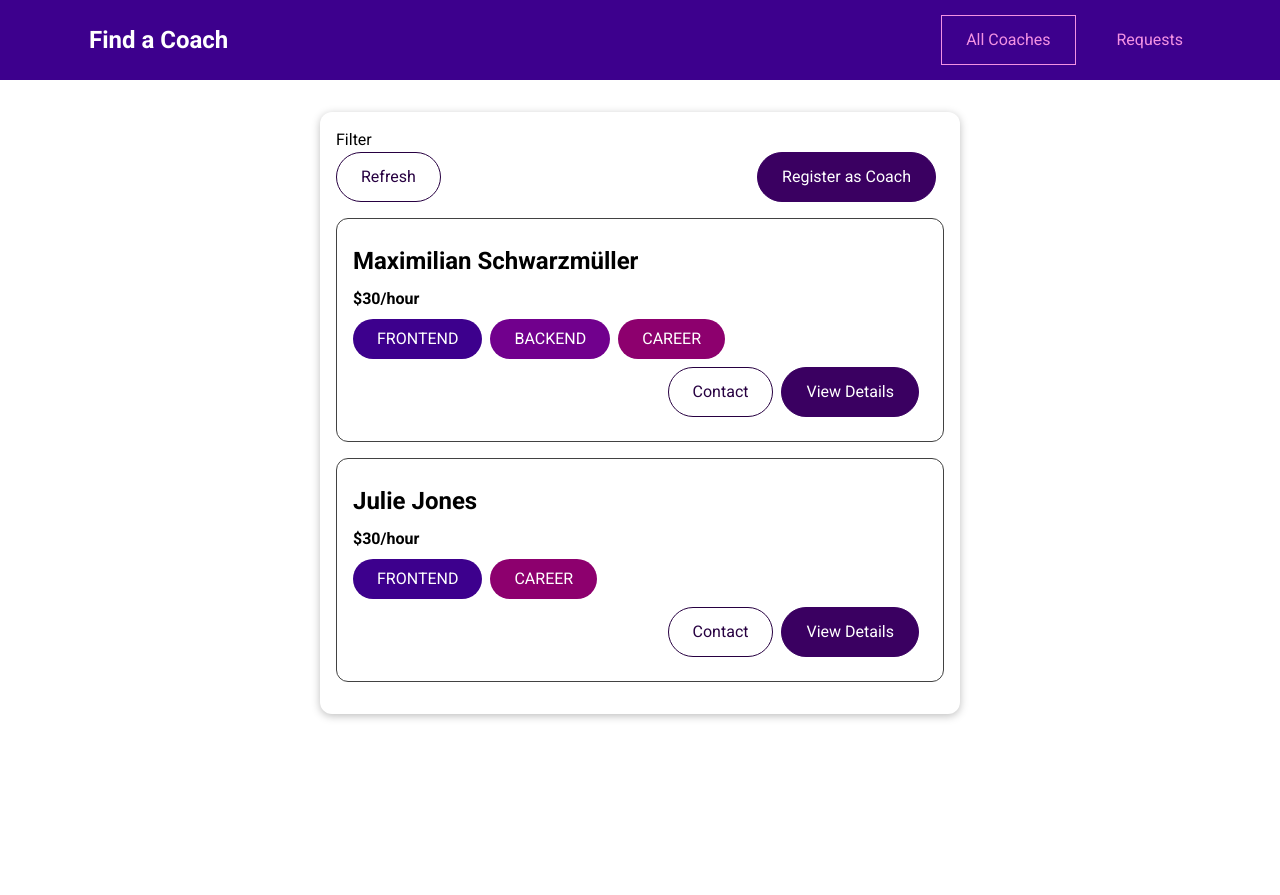
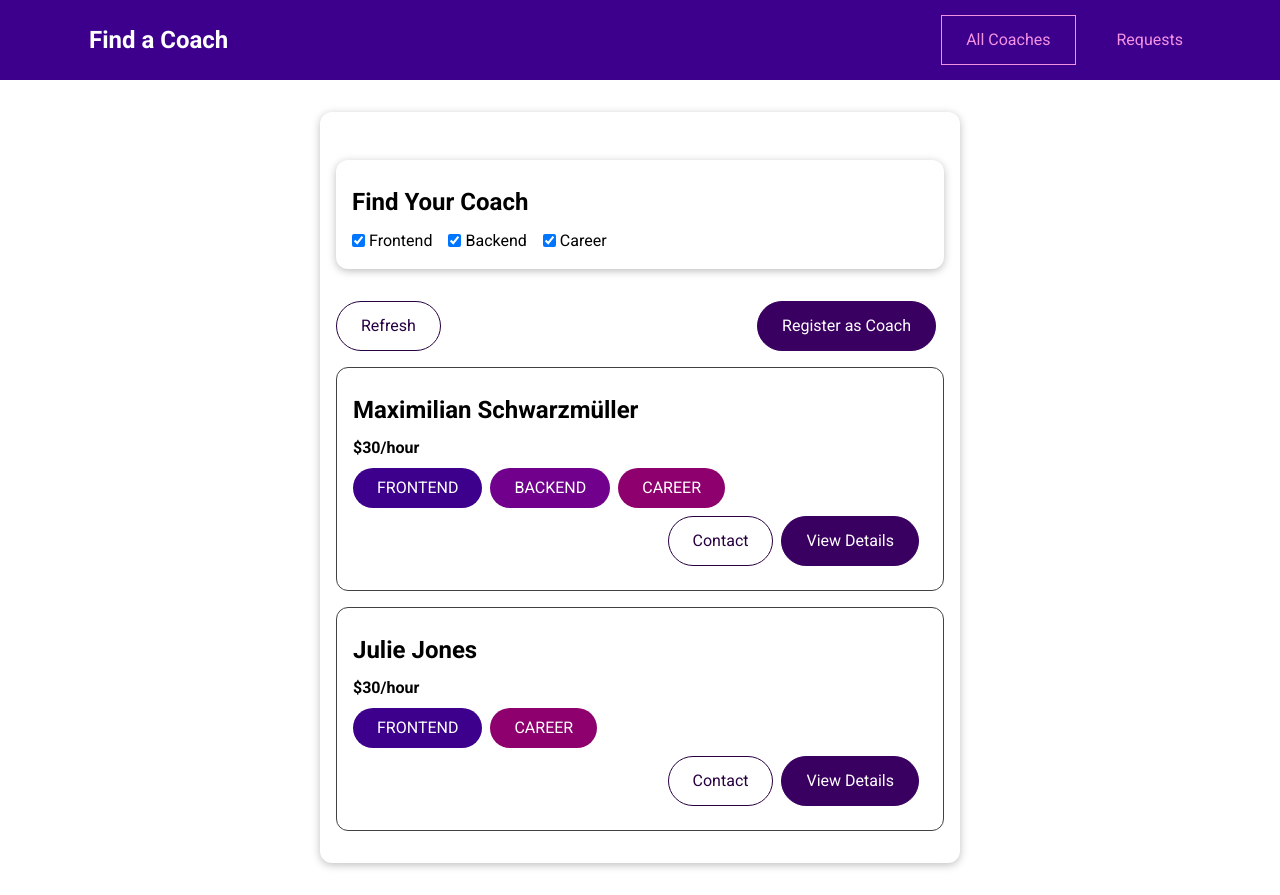
Before and after one commit to akmalzidani/find-a-coach-web-app, a Vue app: page /coaches in a window 1280 px wide. Before the commit the page ends 800 px from the top, so only its background shows below. Built offline with nearby package versions, Linux system fonts and the light colour scheme.

Commit message:
add filtering coach, refactor computed coach list data

```diff
--- /dev/null
+++ b/src/components/coaches/CoachFilter.vue
@@ -0,0 +1,60 @@
+<script setup>
+import { ref } from 'vue'
+
+const emit = defineEmits(['change-filter'])
+
+const filters = ref({
+  frontend: true,
+  backend: true,
+  career: true
+})
+
+const setFilter = (event) => {
+  const inputId = event.target.id
+  const isChecked = event.target.checked
+  const updatedFilters = { ...filters.value, [inputId]: isChecked }
+  filters.value = updatedFilters
+  emit('change-filter', updatedFilters)
+}
+</script>
+
+<template>
+  <BaseCard>
+    <h2>Find Your Coach</h2>
+    <span class="filter-option"
+      ><input type="checkbox" id="frontend" checked @change="setFilter" />
+      <label for="frontend">Frontend</label>
+    </span>
+    <span class="filter-option"
+      ><input type="checkbox" id="backend" checked @change="setFilter" />
+      <label for="backend">Backend</label>
+    </span>
+    <span class="filter-option"
+      ><input type="checkbox" id="career" checked @change="setFilter" />
+      <label for="career">Career</label>
+    </span>
+  </BaseCard>
+</template>
+
+<style scoped>
+h2 {
+  margin: 0.5rem 0;
+}
+
+.filter-option {
+  margin-right: 1rem;
+}
+
+.filter-option label,
+.filter-option input {
+  vertical-align: middle;
+}
+
+.filter-option label {
+  margin-left: 0.25rem;
+}
+
+.filter-option.active label {
+  font-weight: bold;
+}
+</style>
--- a/src/pages/coaches/CoachDetail.vue
+++ b/src/pages/coaches/CoachDetail.vue
@@ -1,7 +1,6 @@
 <script setup>
 import { useCoachesStore } from '@/stores/coaches'
 import { computed } from 'vue'
-import { ref } from 'vue'
 import { useRoute } from 'vue-router'
 
 const props = defineProps({ id: { type: String, required: true } })
@@ -11,35 +10,37 @@ const route = useRoute()
 const coachesStore = useCoachesStore()
 const { getCoaches } = coachesStore
 
-const selectedCoach = ref(getCoaches.find((coach) => coach.id === props.id))
+const selectedCoach = computed(() => getCoaches.find((coach) => coach.id === props.id))
 
-const fullName = computed(() => `${selectedCoach.value.firstName} ${selectedCoach.value.lastName}`)
-const contactLink = computed(() => `${route.path}/${props.id}/contact`)
-const areas = computed(() => selectedCoach.value.areas)
-const rate = computed(() => selectedCoach.value.hourlyRate)
-const description = computed(() => selectedCoach.value.description)
+const data = computed(() => ({
+  fullName: `${selectedCoach.value.firstName} ${selectedCoach.value.lastName}`,
+  contactLink: `${route.path}/${props.id}/contact`,
+  areas: selectedCoach.value.areas,
+  rate: selectedCoach.value.hourlyRate,
+  description: selectedCoach.value.description
+}))
 </script>
 
 <template>
   <section>
     <BaseCard>
-      <h2>{{ fullName }}</h2>
-      <h3>${{ rate }}/hour</h3>
+      <h2>{{ data.fullName }}</h2>
+      <h3>${{ data.rate }}/hour</h3>
     </BaseCard>
   </section>
   <section>
     <BaseCard>
       <header>
         <h2>Intersted? Reach out now!</h2>
-        <BaseButton isLink :to="contactLink">Contact</BaseButton>
+        <BaseButton isLink :to="data.contactLink">Contact</BaseButton>
       </header>
       <RouterView />
     </BaseCard>
   </section>
   <section>
     <BaseCard>
-      <BaseBadge v-for="area in areas" :key="area" :type="area" :title="area"> </BaseBadge>
-      <p>{{ description }}</p>
+      <BaseBadge v-for="area in data.areas" :key="area" :type="area" :title="area"> </BaseBadge>
+      <p>{{ data.description }}</p>
     </BaseCard>
   </section>
 </template>
--- a/src/pages/coaches/CoachesList.vue
+++ b/src/pages/coaches/CoachesList.vue
@@ -1,14 +1,36 @@
 <script setup>
 import { useCoachesStore } from '@/stores/coaches'
 import CoachItem from '@/components/coaches/CoachItem.vue'
+import CoachFilter from '@/components/coaches/CoachFilter.vue'
+import { ref, computed } from 'vue'
 
 const coachesStore = useCoachesStore()
-const { coaches, hasCoaches } = coachesStore
+const { getCoaches, hasCoaches } = coachesStore
+
+const activeFilters = ref({
+  frontend: true,
+  backend: true,
+  career: true
+})
+
+const setFilters = (updatedFilters) => {
+  activeFilters.value = updatedFilters
+}
+
+const filteredCoaches = computed(() => {
+  const coaches = getCoaches
+  return coaches.filter(
+    (coach) =>
+      (activeFilters.value.frontend && coach.areas.includes('frontend')) ||
+      (activeFilters.value.backend && coach.areas.includes('backend')) ||
+      (activeFilters.value.career && coach.areas.includes('career'))
+  )
+})
 </script>
 
 <template>
   <BaseCard>
-    <section>Filter</section>
+    <section><CoachFilter @change-filter="setFilters" /></section>
     <section>
       <div class="controls">
         <BaseButton mode="outline">Refresh</BaseButton>
@@ -16,7 +38,7 @@ const { coaches, hasCoaches } = coachesStore
       </div>
       <ul v-if="hasCoaches">
         <CoachItem
-          v-for="coach in coaches"
+          v-for="coach in filteredCoaches"
           :key="coach.id"
           :id="coach.id"
           :first-name="coach.firstName"
```
